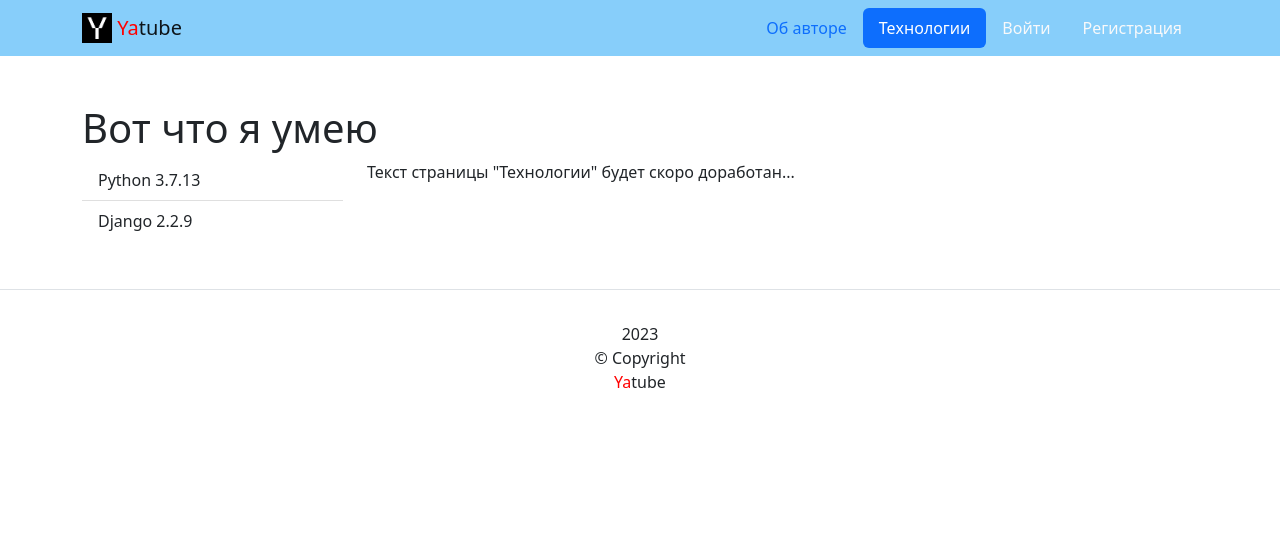
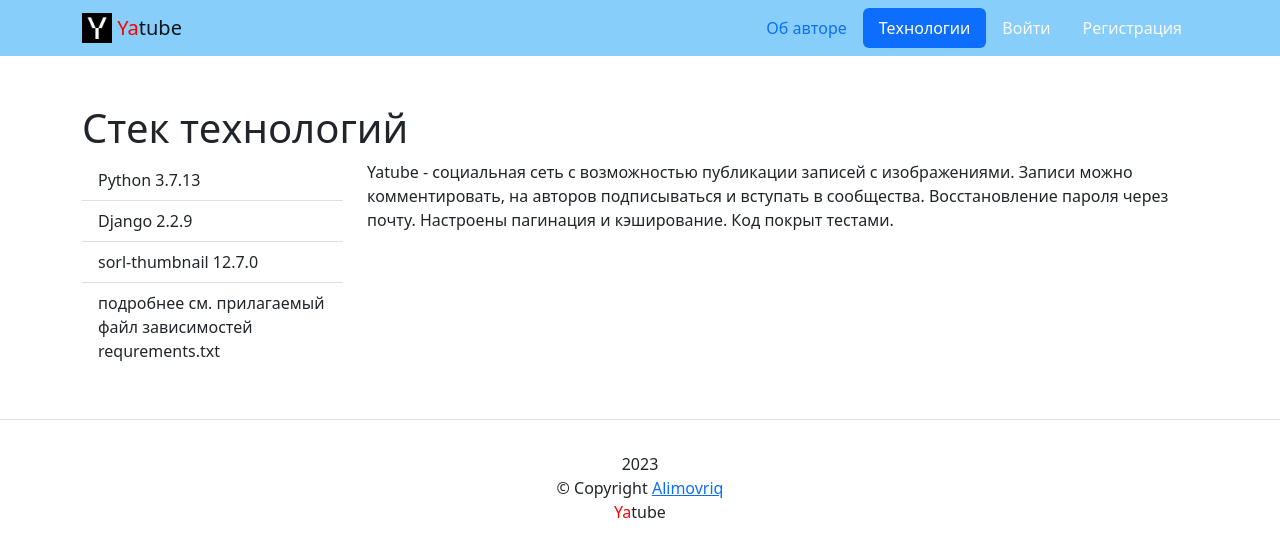
Before and after one commit to Alimovriq/hw05_final, a Django app: page /about/tech/ in a window 1280 px wide. Shown: the top 557 px of the page. Run offline with Django 3.2, Linux system fonts and the light colour scheme; some libraries are stand-ins or nearby versions.

Commit message:
Comment changes, added info about tech and about

```diff
--- a/yatube/about/urls.py
+++ b/yatube/about/urls.py
@@ -1,4 +1,3 @@
-# файл about/urls.py
 from django.urls import path
 
 from . import views
--- a/yatube/manage.py
+++ b/yatube/manage.py
@@ -1,4 +1,3 @@
-"""Django's command-line utility for administrative tasks."""
 import os
 import sys
 
--- a/yatube/templates/about/tech.html
+++ b/yatube/templates/about/tech.html
@@ -2,7 +2,7 @@
 {% block title %}Технологии{% endblock %}
 {% block content %}
 <div class="row">
-  <h1>Вот что я умею</h1>
+  <h1>Стек технологий</h1>
   <aside class="col-12 col-md-3">
     <ul class="list-group list-group-flush">
       <li class="list-group-item">
@@ -11,10 +11,18 @@
       <li class="list-group-item">
         Django 2.2.9
       </li>
+      <li class="list-group-item">
+        sorl-thumbnail 12.7.0
+      </li>
+      <li class="list-group-item">
+        подробнее см. прилагаемый файл зависимостей requrements.txt
+      </li>
     </ul>
   </aside>
   <article class="col-12 col-md-9">
-    <p>Текст страницы "Технологии" будет скоро доработан...</p>
+    <p>Yatube - социальная сеть с возможностью публикации записей с изображениями.
+       Записи можно комментировать, на авторов подписываться и вступать в сообщества.
+       Восстановление пароля через почту. Настроены пагинация и кэширование. Код покрыт тестами.</p>
   </article>
 </div>
 {% endblock %}
--- a/yatube/templates/includes/footer.html
+++ b/yatube/templates/includes/footer.html
@@ -1,3 +1,3 @@
-<footer class="footer-copyright text-center py-3">{{ year }} <br> © Copyright
+<footer class="footer-copyright text-center py-3">{{ year }} <br> © Copyright <a href="https://github.com/Alimovriq/" class="card-link">Alimovriq</a>
       <p><span style="color:red">Ya</span>tube</p>
 </footer>
--- a/yatube/yatube/urls.py
+++ b/yatube/yatube/urls.py
@@ -1,18 +1,3 @@
-"""yatube URL Configuration
-
-The `urlpatterns` list routes URLs to views. For more information please see:
-    https://docs.djangoproject.com/en/2.2/topics/http/urls/
-Examples:
-Function views
-    1. Add an import:  from my_app import views
-    2. Add a URL to urlpatterns:  path('', views.home, name='home')
-Class-based views
-    1. Add an import:  from other_app.views import Home
-    2. Add a URL to urlpatterns:  path('', Home.as_view(), name='home')
-Including another URLconf
-    1. Import the include() function: from django.urls import include, path
-    2. Add a URL to urlpatterns:  path('blog/', include('blog.urls'))
-"""
 from django.conf import settings
 from django.conf.urls.static import static
 from django.contrib import admin
```
Also changed, not shown: yatube/templates/about/author.html (+14 -15 lines), yatube/yatube/settings.py (+0 -36 lines), yatube/yatube/wsgi.py (+0 -9 lines), yatube/db.sqlite3.
